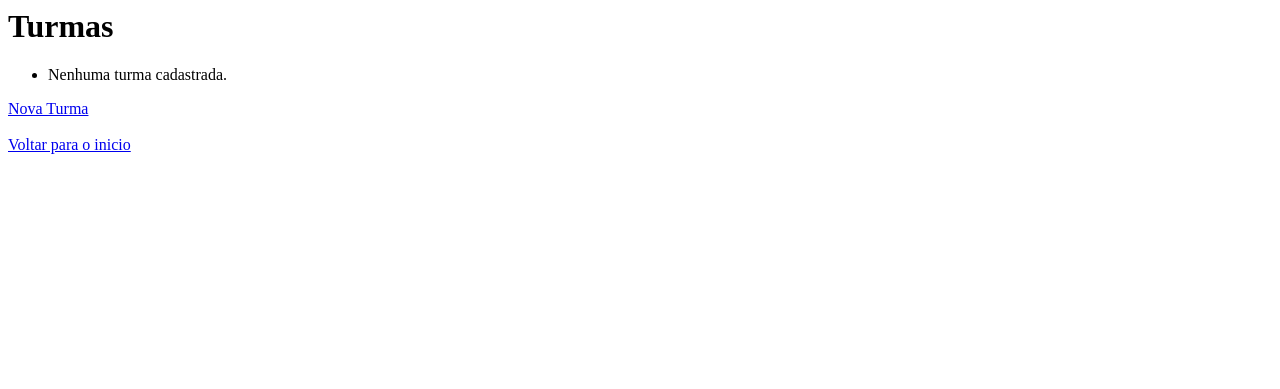
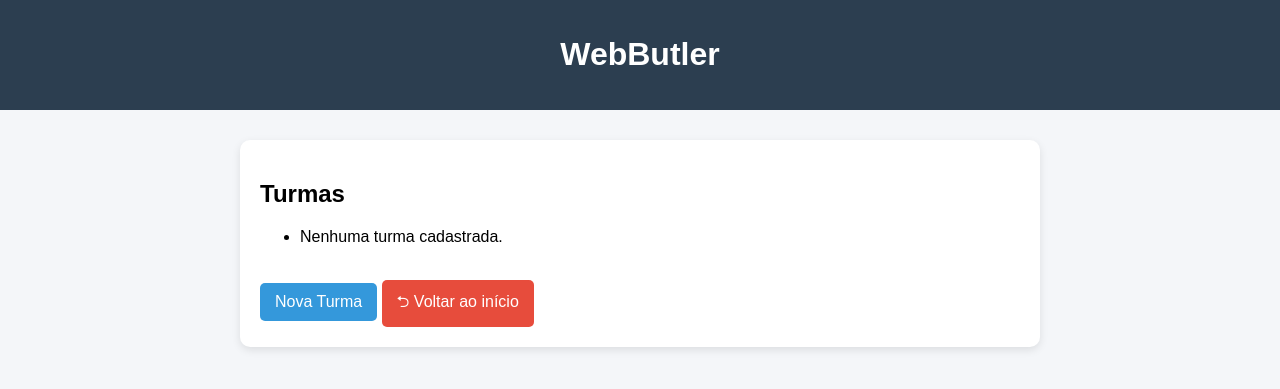
Before and after one commit to MatheusChavesBecker874/WebButler, a Django app: page /turmas/ in a window 1280 px wide. Shown: the top 389 px of the page. Run offline with Django 5.2, Linux system fonts and the light colour scheme; data that the repository does not hold is empty; parts of the project's set-up code (start-up, migrations or seed data) failed here and were passed over.

Commit message:
Update lista_turmas.html
atualizando css

```diff
--- a/WebButler/projeto/templates/lista_turmas.html
+++ b/WebButler/projeto/templates/lista_turmas.html
@@ -1,11 +1,21 @@
-<h1>Turmas</h1>
+{% extends 'base.html' %}
+
+{% block title %}Lista de Turmas{% endblock %}
+
+{% block content %}
+<div class="card">
+    <h2> Turmas</h2>
     <ul>
         {% for turma in turmas %}
-    <li>{{ turma.nome }}</li>
+            <li>
+                <strong>{{ turma.nome }}</strong>
+            </li>
         {% empty %}
             <li>Nenhuma turma cadastrada.</li>
         {% endfor %}
     </ul>
-<a href="{% url 'criar_turma' %}">Nova Turma</a>
-<br><br/>
-    <a href="{% url 'inicio' %}">Voltar para o inicio</a>
+    <br>
+    <a href="{% url 'criar_turma' %}" class="btn"> Nova Turma</a>
+    <a href="{% url 'inicio' %}" class="btn btn-danger">⮌ Voltar ao início</a>
+</div>
+{% endblock %}
```
Lines whose indentation alone changed are shown as unchanged.
